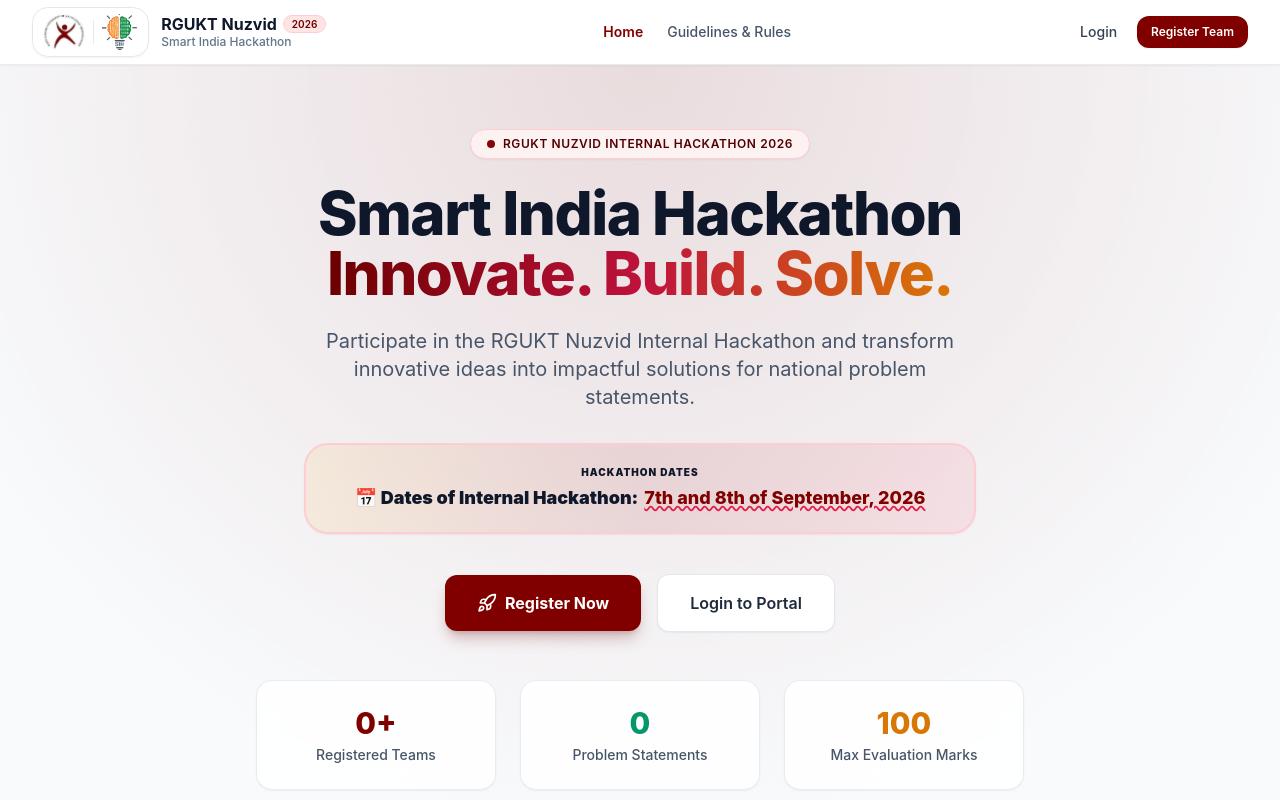
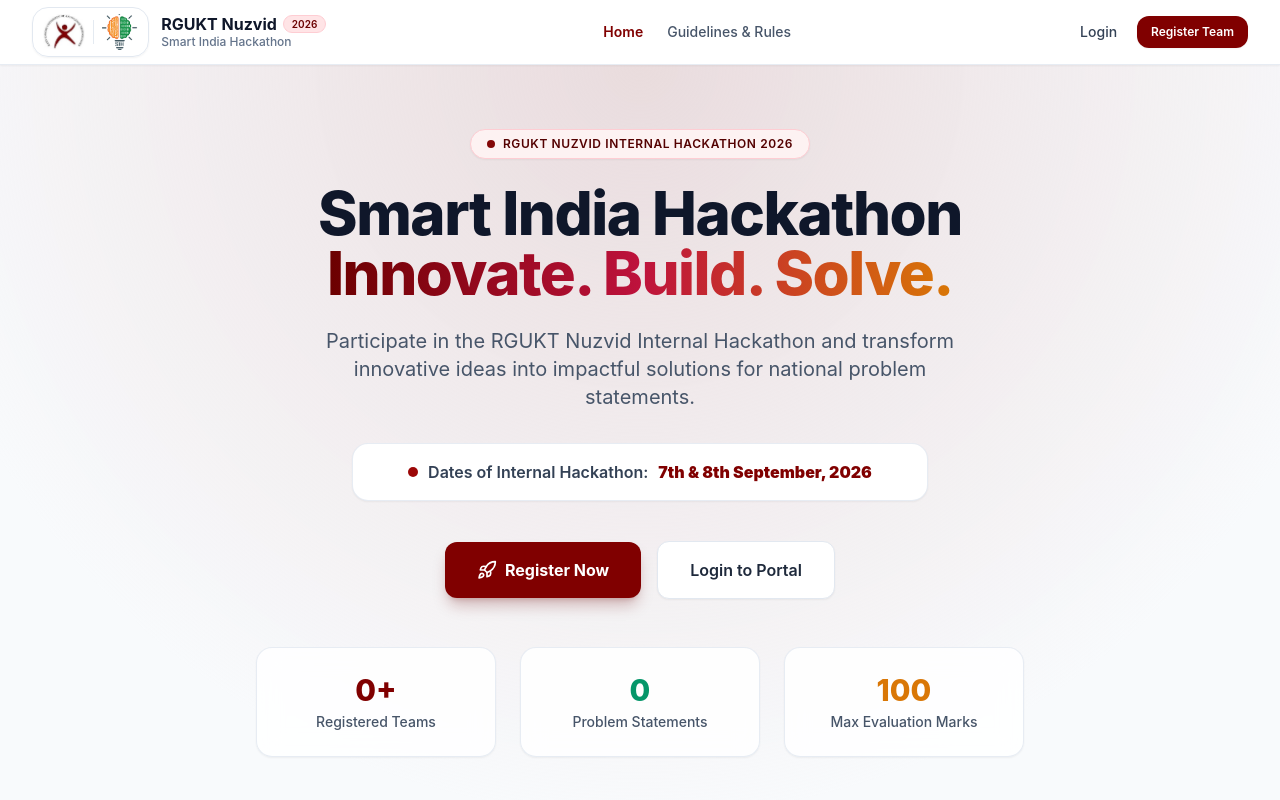
Before and after one commit to sreeraj16/Smart-India-Hackathon, a Next.js app: page / in a window 1280 px wide. Shown: the top 800 px of the page. Built offline with nearby package versions, Linux system fonts and the light colour scheme.

Commit message:
feat: Replace process flow image with corrected graphic and update date banner style

```diff
--- a/src/app/page.tsx
+++ b/src/app/page.tsx
@@ -141,10 +141,10 @@ export default function LandingPage() {
           </p>
 
           {/* Hackathon Dates Banner */}
-          <div className="max-w-2xl mx-auto mb-10 p-5 bg-gradient-to-r from-amber-500/10 via-brand-500/10 to-rose-500/10 border-2 border-brand-200 rounded-3xl shadow-sm text-center">
-            <span className="block text-[10px] font-black uppercase tracking-widest text-brand-750">Hackathon Dates</span>
-            <div className="text-base sm:text-lg font-black text-slate-900 mt-1 flex items-center justify-center gap-1.5">
-              📅 Dates of Internal Hackathon: <span className="text-brand-600 font-extrabold decoration-brand-400 underline decoration-wavy">7th and 8th of September, 2026</span>
+          <div className="max-w-xl mx-auto mb-10 p-4 bg-white border border-slate-200/80 rounded-2xl shadow-sm text-center">
+            <div className="text-sm sm:text-base font-semibold text-slate-700 flex items-center justify-center gap-2.5">
+              <span className="w-2.5 h-2.5 rounded-full bg-brand-500 animate-pulse"></span>
+              Dates of Internal Hackathon: <span className="text-brand-600 font-black">7th & 8th September, 2026</span>
             </div>
           </div>
 
```
Also changed, not shown: public/sih-process-flow.png.
